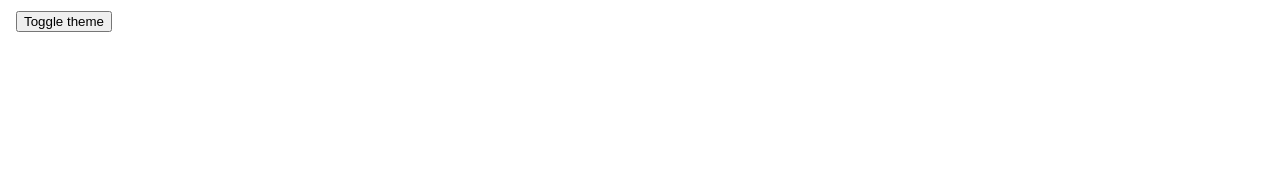
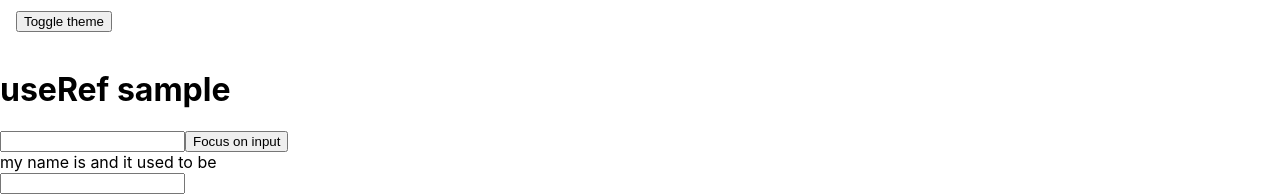
Before and after one commit to Niveditha-6/react-hooks, a React (Create React App) app: page / in a window 1280 px wide. Shown: the part 699-893 px from the top of the page. Before the commit the page ends 800 px from the top, so only its background shows below. Built offline with nearby package versions, Linux system fonts and the light colour scheme; no server answers.

Commit message:
useRef sample

```diff
--- a/src/App.js
+++ b/src/App.js
@@ -4,6 +4,7 @@ import UseMemo from "./components/UseMemo";
 import UseCallback from "./components/useCallback/UseCallback";
 import { ThemeProvider } from "./components/useContext/ThemeContext";
 import UseContext from "./components/useContext/UseContext";
+import UseRef from "./components/UseRef";
 
 function App() {
   return (
@@ -20,6 +21,8 @@ function App() {
       <ThemeProvider>
         <UseContext />
       </ThemeProvider>
+      <h1>useRef sample</h1>
+      <UseRef />
     </div>
   );
 }
--- /dev/null
+++ b/src/components/UseRef.jsx
@@ -0,0 +1,43 @@
+import React from "react";
+import { useEffect } from "react";
+import { useState } from "react";
+import { useRef } from "react";
+
+export default function UseRef() {
+  const [name, setName] = useState("");
+  const inputRef = useRef();
+  const prevName = useRef();
+  const text = useRef();
+
+  const focusInput = () => {
+    inputRef.current.focus();
+  };
+
+  //one more use of useref is we can store prev value of state
+  useEffect(() => {
+    prevName.current = name;
+  });
+
+  const handleText = (e) => {
+    const value = e.target.value;
+    text.current = value;
+  };
+
+  return (
+    <div>
+      {/* we can access Dom element using useRef */}
+      <input
+        ref={inputRef}
+        type="text"
+        onChange={(e) => setName(e.target.value)}
+      />
+      <button onClick={focusInput}>Focus on input</button>
+      <div>
+        my name is {name} and it used to be {prevName.current}
+      </div>
+      <input onChange={handleText} />
+      {/* gets updated only if other changes cause re-render */}
+      <div>{text.current}</div>
+    </div>
+  );
+}
```
